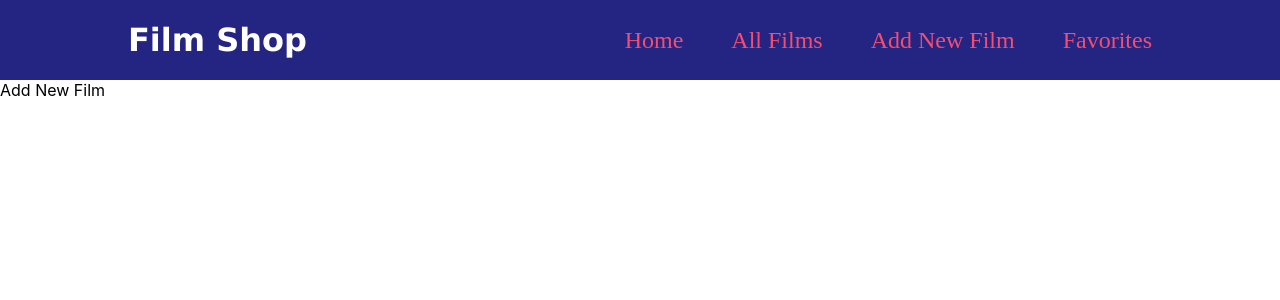
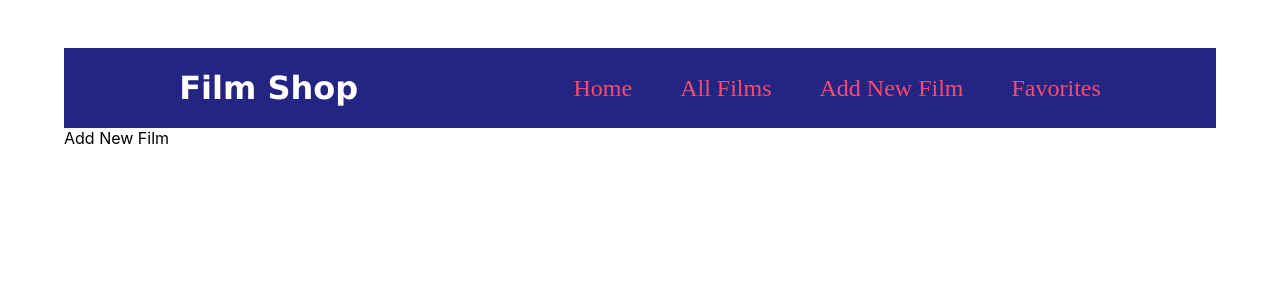
Before and after one commit to n2sy/App-2-react, a React (Create React App) app: page /newfilm in a window 1280 px wide. Shown: the top 300 px of the page. Built offline with nearby package versions, Linux system fonts and the light colour scheme; the HTML template or start-up script is replaced by a standard one.

Commit message:
add allfilm

```diff
--- a/src/App.js
+++ b/src/App.js
@@ -10,18 +10,19 @@ import AllFilms from './Views/Allfilms';
 import NewFilm from './Views/NewFilm';
 import Favorites from './Views/Favorites';
 import NavBar from './components/navbar';
+import Layout from './components/Layout';
 
 function App() {
   return (
-    <>
-      <NavBar></NavBar>
+    <Layout>
+
       <Routes>
         <Route path="/" element={<Home></Home>}></Route>
         <Route path="/allfilms" element={<AllFilms></AllFilms>}></Route>
         <Route path="/newfilm" element={<NewFilm></NewFilm>}></Route>
         <Route path="/favorites" element={<Favorites></Favorites>}></Route>
       </Routes>
-    </>
+    </Layout>
 
   );
 }
--- a/src/Views/Allfilms.js
+++ b/src/Views/Allfilms.js
@@ -1,5 +1,20 @@
 function AllFilms() {
-    listFilms = []
+    const listFilms = [
+        {
+            id: 'f1',
+            title: 'Heat',
+            year: 1995,
+            image: 'https://www.premiere.fr/sites/default/files/styles/scale_crop_1280x720/public/2019-08/heat.jpg',
+            description: "La bande de Neil McCauley à laquelle est venu se greffer Waingro, une nouvelle recrue, attaque un fourgon blindé pour s'emparer d'une somme importante en obligations."
+        },
+        {
+            id: 'f2',
+            title: 'Inception',
+            year: 2010,
+            image: 'https://cdn2.daily-movies.ch/wp-content/uploads/2014/11/daily-movies.ch_Inception.jpeg',
+            description: "Dom Cobb est un voleur expérimenté dans l'art périlleux de `l'extraction' : sa spécialité consiste à s'approprier les secrets les plus précieux d'un individu"
+        }
+    ]
     return (
         <div>All Films</div>
     )
--- /dev/null
+++ b/src/components/Layout.js
@@ -0,0 +1,14 @@
+
+import styles from './Layout.module.css';
+import NavBar from './navbar';
+
+function Layout(props) {
+    return (
+        <div className={styles.main}>
+            <NavBar></NavBar>
+            {props.children}
+        </div>
+    )
+}
+
+export default Layout;
--- /dev/null
+++ b/src/components/Layout.module.css
@@ -0,0 +1,5 @@
+.main {
+  margin: 3rem auto;
+  width: 90%;
+  max-width: 80rem;
+}
```
Also changed, not shown: src/components/FilmItem.js (added, +9 -0 lines), src/components/FilmList.js (added, +10 -0 lines).
